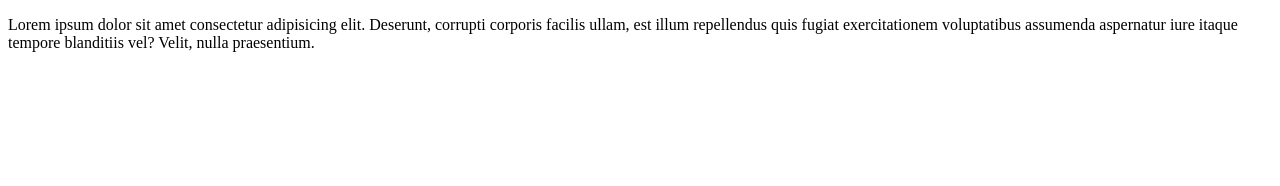
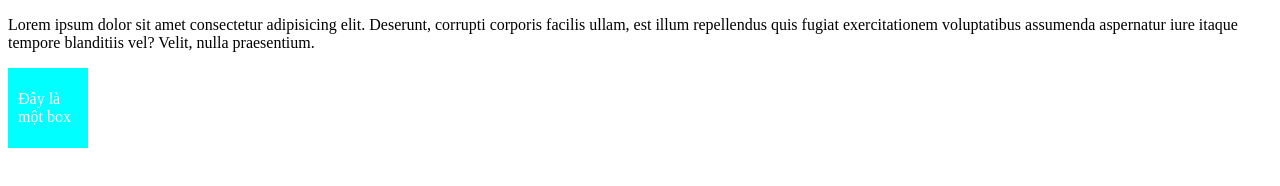
Before and after one commit to TungDuc23/CSE391_BTTH01, a plain HTML site: page index.html in a window 1280 px wide. Drawn offline with Linux system fonts and the light colour scheme.

Commit message:
tôi vừa trang trí box

```diff
--- a/index.html
+++ b/index.html
@@ -2,9 +2,21 @@
 <html>
     <head>
         <title>Git and Github</title>
+        <style>
+            .box {
+                width: 60px;
+                height: 60px;
+                display: flex;
+                align-items: center;
+                justify-content: center;
+                color: #fff;
+                background-color: aqua;
+                padding: 10px;
+            }
+        </style>
     </head>
     <body>
         <p>Lorem ipsum dolor sit amet consectetur adipisicing elit. Deserunt, corrupti corporis facilis ullam, est illum repellendus quis fugiat exercitationem voluptatibus assumenda aspernatur iure itaque tempore blanditiis vel? Velit, nulla praesentium.</p>
-        <div class="box"></div>
+        <div class="box">Đây là một box</div>
     </body>
 </html>
```
